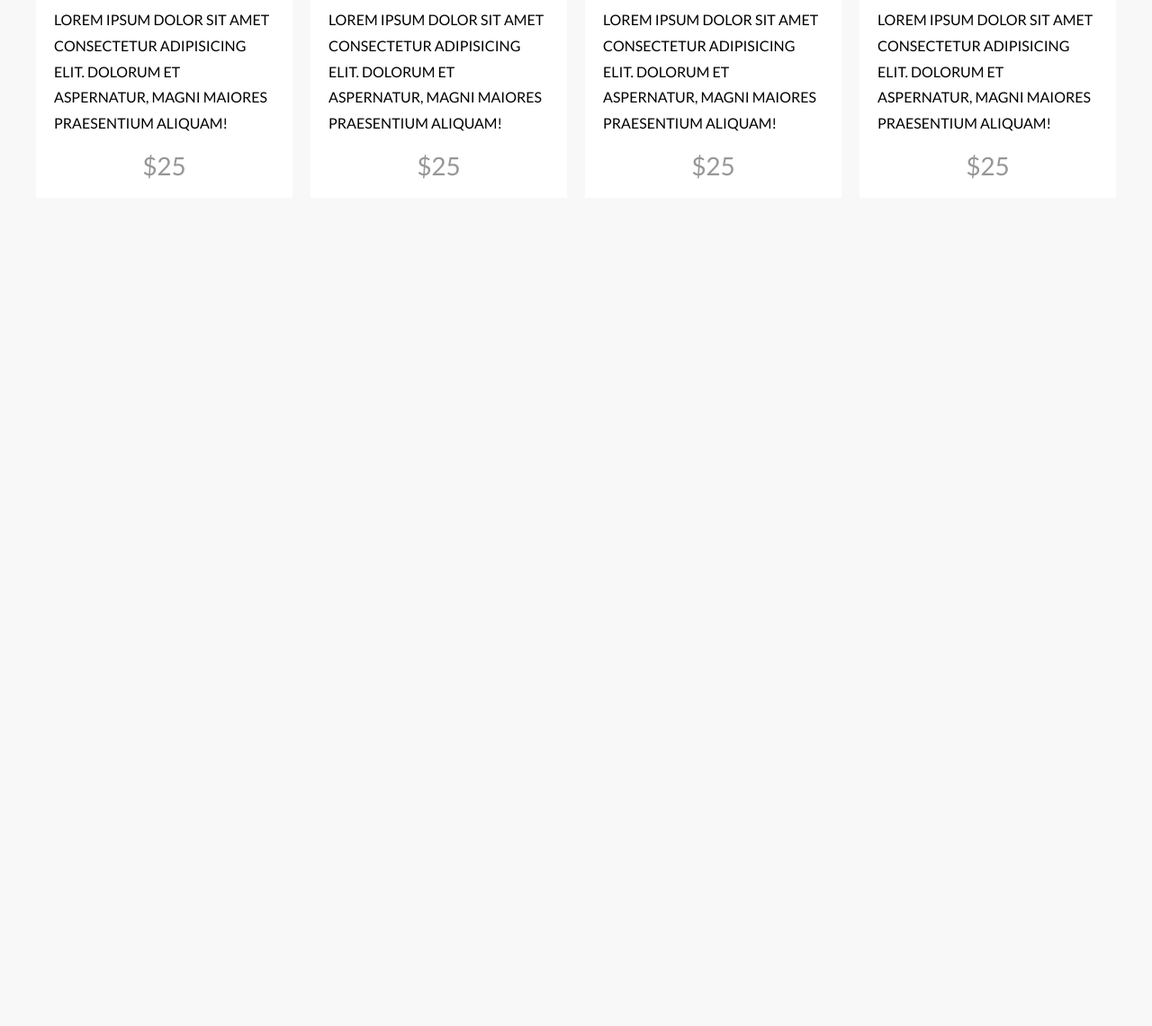
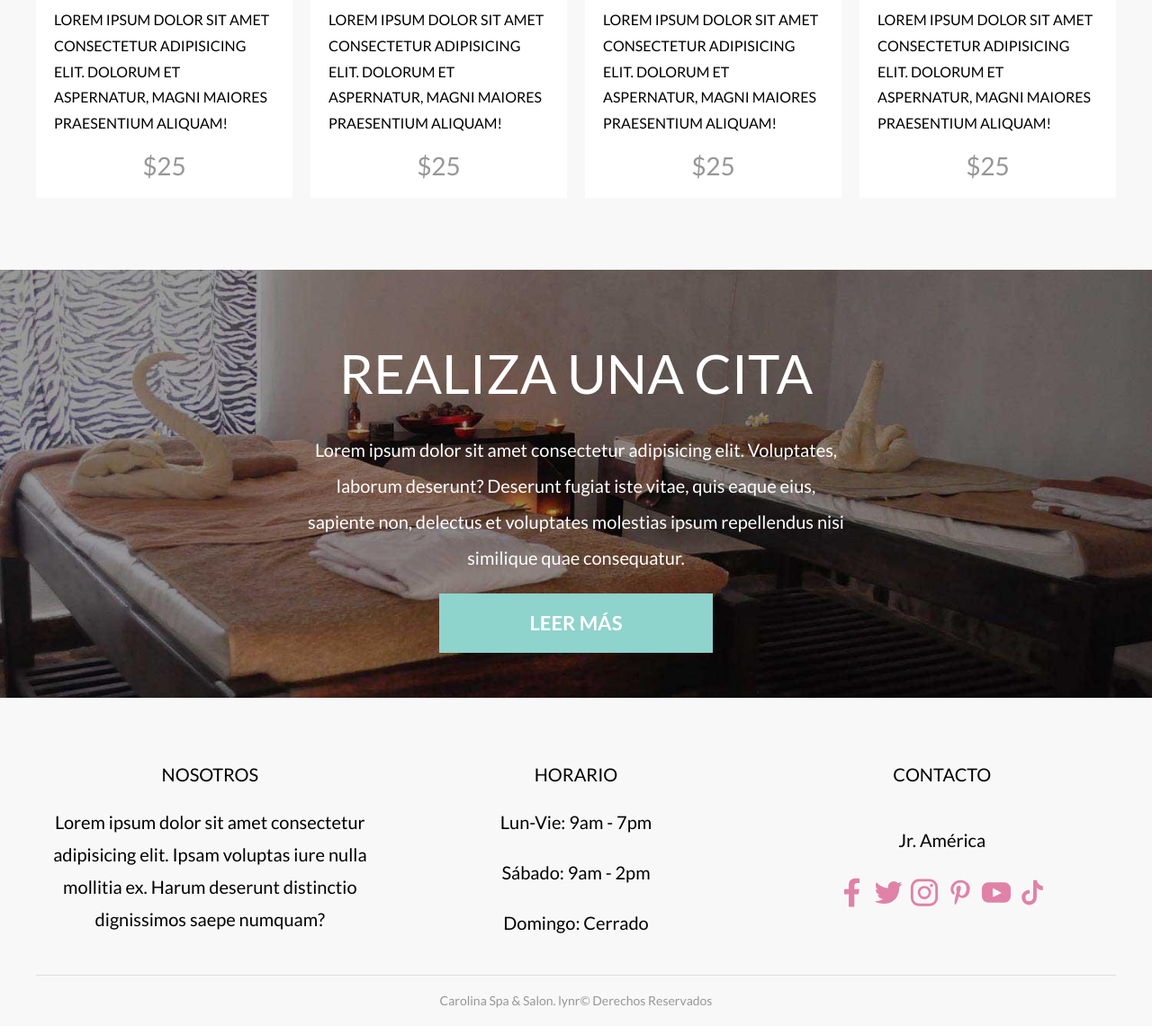
Before and after one commit to lynryunga/Spa, a website: page index.html in a window 1280 px wide. Shown: the part 3118-4259 px from the top of the page at 90% size. Before the commit the page ends 3418 px from the top, so only its background shows below. Drawn offline with Linux system fonts and the light colour scheme; a web font is replaced by a local one.

Commit message:
Seccion Footer Spa Finalizado

```diff
--- a/index.html
+++ b/index.html
@@ -215,5 +215,55 @@
             </div>
         </div>
     </main>
+
+    <section class="cita">
+        <h2 class="cita__heading">Realiza una cita</h2>
+        <p class="cita__texto">Lorem ipsum dolor sit amet consectetur adipisicing elit. Voluptates, laborum deserunt? Deserunt fugiat iste vitae, quis eaque eius, sapiente non, delectus et voluptates molestias ipsum repellendus nisi similique quae consequatur.</p>
+        <a href="#" class="cita__enlace">Leer más</a>
+    </section>
+
+    <footer class="footer">
+        <div class="footer__grid contenedor">
+            <div class="footer__widget">
+                <h3 class="footer__heading">Nosotros</h3>
+                <p class="footer__texto">Lorem ipsum dolor sit amet consectetur adipisicing elit. Ipsam voluptas iure nulla mollitia ex. Harum deserunt distinctio dignissimos saepe numquam?</p>
+            </div>
+
+            <div class="footer__widget">
+                <h3 class="footer__heading">Horario</h3>
+                <p class="footer__texto">Lun-Vie: 9am - 7pm</p>
+                <p class="footer__texto">Sábado: 9am - 2pm</p>
+                <p class="footer__texto">Domingo: Cerrado</p>
+            </div>
+
+            <div class="footer__widget">
+                <h3 class="footer__heading">Contacto</h3>
+                <p class="footer__texto">Jr. América</p>
+
+                <nav class="sociales">
+                    <a class="sociales__enlace" href="https://facebook.com">
+                        <span class="sociales__accesible">Facebook</span>
+                    </a>
+                    <a class="sociales__enlace" href="https://twitter.com">
+                        <span class="sociales__accesible">twitter</span>
+                    </a>
+                    <a class="sociales__enlace" href="https://instagram.com">
+                        <span class="sociales__accesible">Instragram</span>
+                    </a>
+                    <a class="sociales__enlace" href="https://pinterest.com">
+                        <span class="sociales__accesible">Pinterest</span>
+                    </a>
+                    <a class="sociales__enlace" href="https://youtube.com">
+                        <span class="sociales__accesible">Youtube</span>
+                    </a>
+                    <a class="sociales__enlace" href="https://tiktok.com">
+                        <span class="sociales__accesible">Tiktok</span>
+                    </a>
+                </nav>
+            </div>
+        </div>
+
+        <p class="footer__copyright">Carolina Spa & Salon. lynr&copy; Derechos Reservados</p>
+    </footer>
 </body>
 </html>
--- a/src/scss/app.scss
+++ b/src/scss/app.scss
@@ -2,3 +2,4 @@
 @use 'ui/header';
 @use 'ui/social';
 @use 'ui/contenido';
+@use 'ui/footer';
--- /dev/null
+++ b/src/scss/ui/contenido/_cita.scss
@@ -0,0 +1,29 @@
+@use 'base/mixins' as m;
+@use 'base/variables' as v;
+
+.cita {
+  background-image: url(../img/bg_citas.jpg);
+  background-position: center;
+  background-size: cover;
+  background-attachment: fixed;
+  padding: 5rem 0;
+  text-align: center;
+
+  &__heading {
+    @include m.heading;
+    color: v.$blanco;
+    font-size: 6rem;
+  }
+
+  &__texto {
+    max-width: 60rem;
+    color: v.$blanco;
+    margin: 0 auto;
+    line-height: 2;
+  }
+
+  &__enlace {
+    @include m.boton(v.$primario, v.$blanco);
+    padding: 2rem 10rem;
+  }
+}
--- a/src/scss/ui/contenido/_index.scss
+++ b/src/scss/ui/contenido/_index.scss
@@ -2,3 +2,4 @@
 @forward 'cards';
 @forward 'horarios';
 @forward 'productos';
+@forward 'cita';
--- /dev/null
+++ b/src/scss/ui/footer/_footer.scss
@@ -0,0 +1,42 @@
+@use 'base/mixins' as m;
+@use 'base/variables' as v;
+
+.footer {
+  padding-top: 5rem;
+
+  &__grid {
+    @include m.tablet {
+      @include m.grid(3, 2rem);
+    }
+  }
+
+  &__widget {
+    text-align: center;
+
+    &:nth-child(3){
+      display: flex;
+      flex-direction: column;
+      align-items: center;
+    }
+  }
+
+  &__heading {
+    @include m.heading;
+    font-size: 2rem;
+  }
+
+  &__texto {
+    line-height: 1.8;
+  }
+
+  &__copyright {
+    text-align: center;
+    max-width: 120rem;
+    margin: 2rem auto 0 auto;
+    border-top: 1px solid darken(v.$grisClaro, 10%);
+    font-size: 1.4rem;
+    padding: 2rem 0;
+    color: v.$gris;
+
+  }
+}
--- /dev/null
+++ b/src/scss/ui/footer/_index.scss
@@ -0,0 +1 @@
+@forward 'footer';
```
Also changed, not shown: build/css/app.css, 1 other file.
